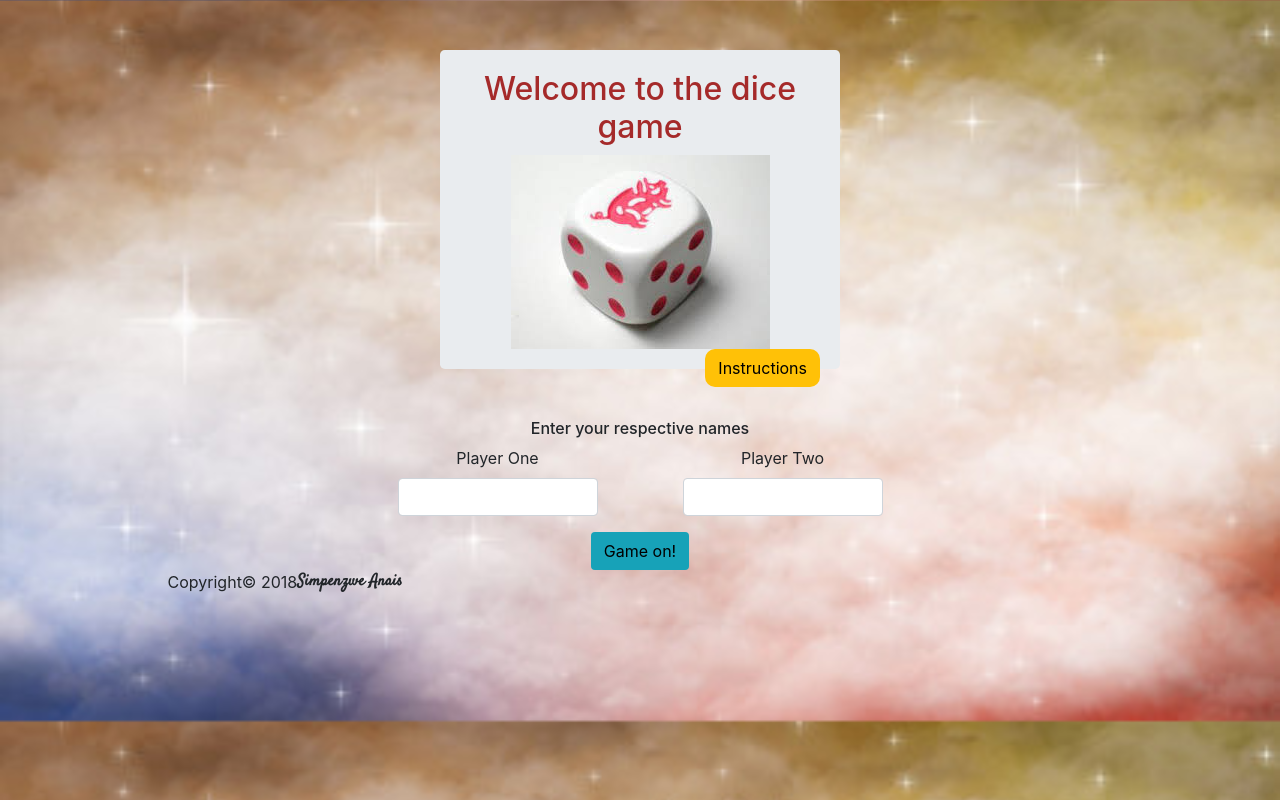
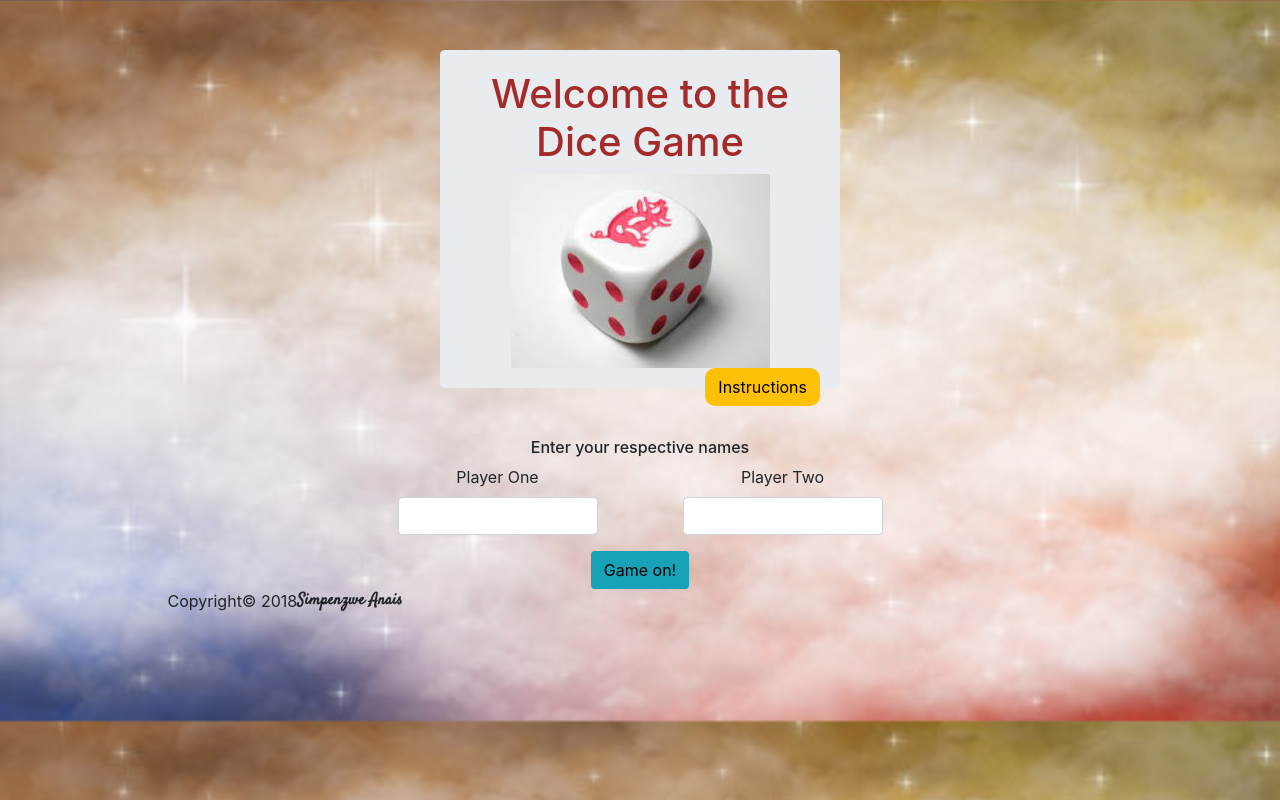
Before and after one commit to Anaissimpz/Pig-dice, a plain HTML site: page index.html in a window 1280 px wide. Drawn offline with nearby package versions, Linux system fonts and the light colour scheme.

Commit message:
edit content

```diff
--- a/index.html
+++ b/index.html
@@ -3,7 +3,6 @@
     <head>
       <meta name="viewport" content="width=device-width, initial-scale=1.0">
       <link href="css/bootstrap.css" rel="stylesheet" type="text/css" media="screen">
-      <link rel="icon" type="image/ico" href="images/title-icon.png">
       <link href="https://fonts.googleapis.com/css?family=Inconsolata" rel="stylesheet">
       <link href="https://fonts.googleapis.com/css?family=Audiowide" rel="stylesheet">
       <link href="https://fonts.googleapis.com/css?family=Satisfy" rel="stylesheet">
@@ -17,7 +16,7 @@
     <body>
     <div class="container">
        <div class="jumbotron">
-         <h2>Welcome to the dice game</h2>
+         <h1>Welcome to the Dice Game</h1>
          <img src="images/pig-dice.jpeg">
          <button id="help" class="btn bg-warning" type="button" name="button">Instructions</button>
        </div>
```
